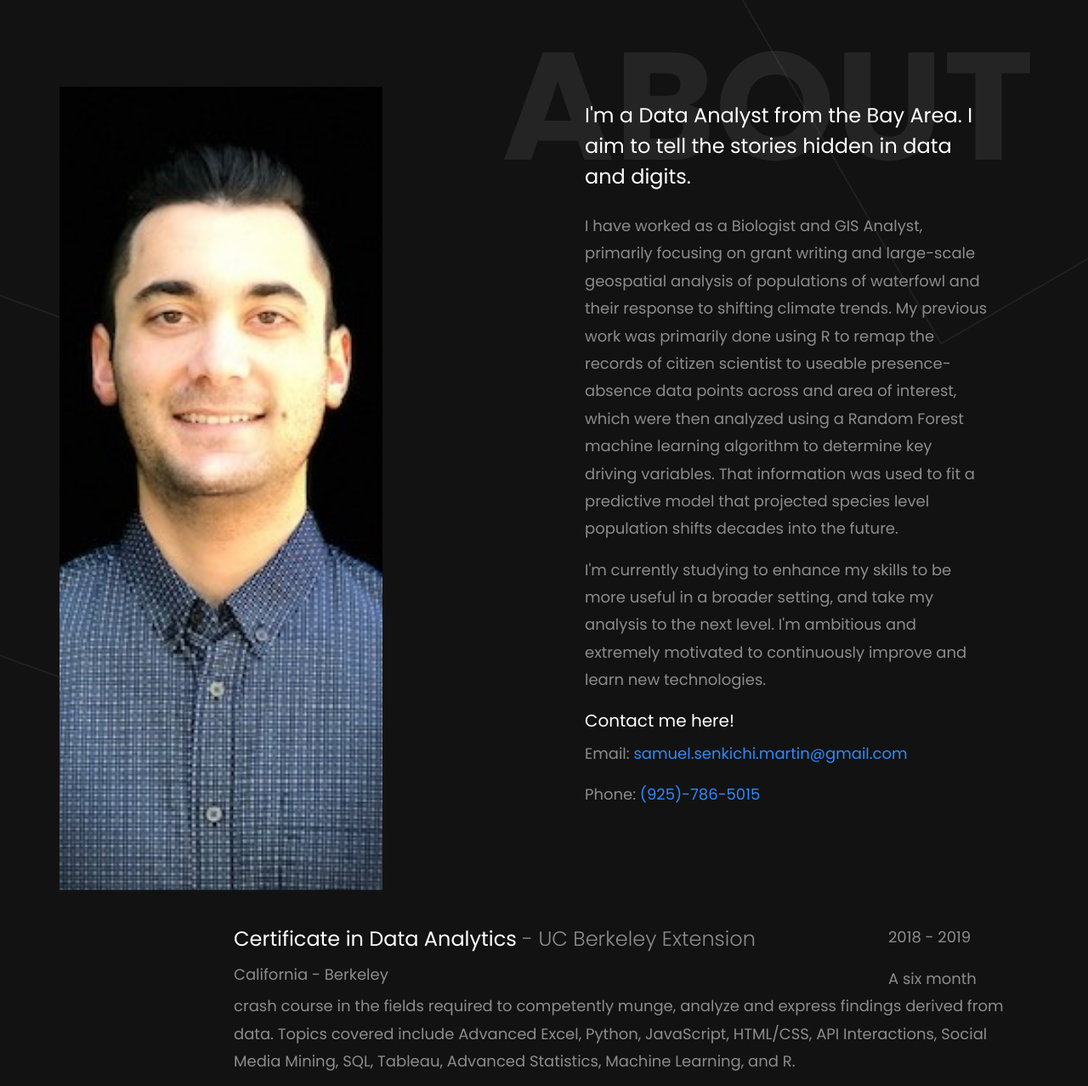
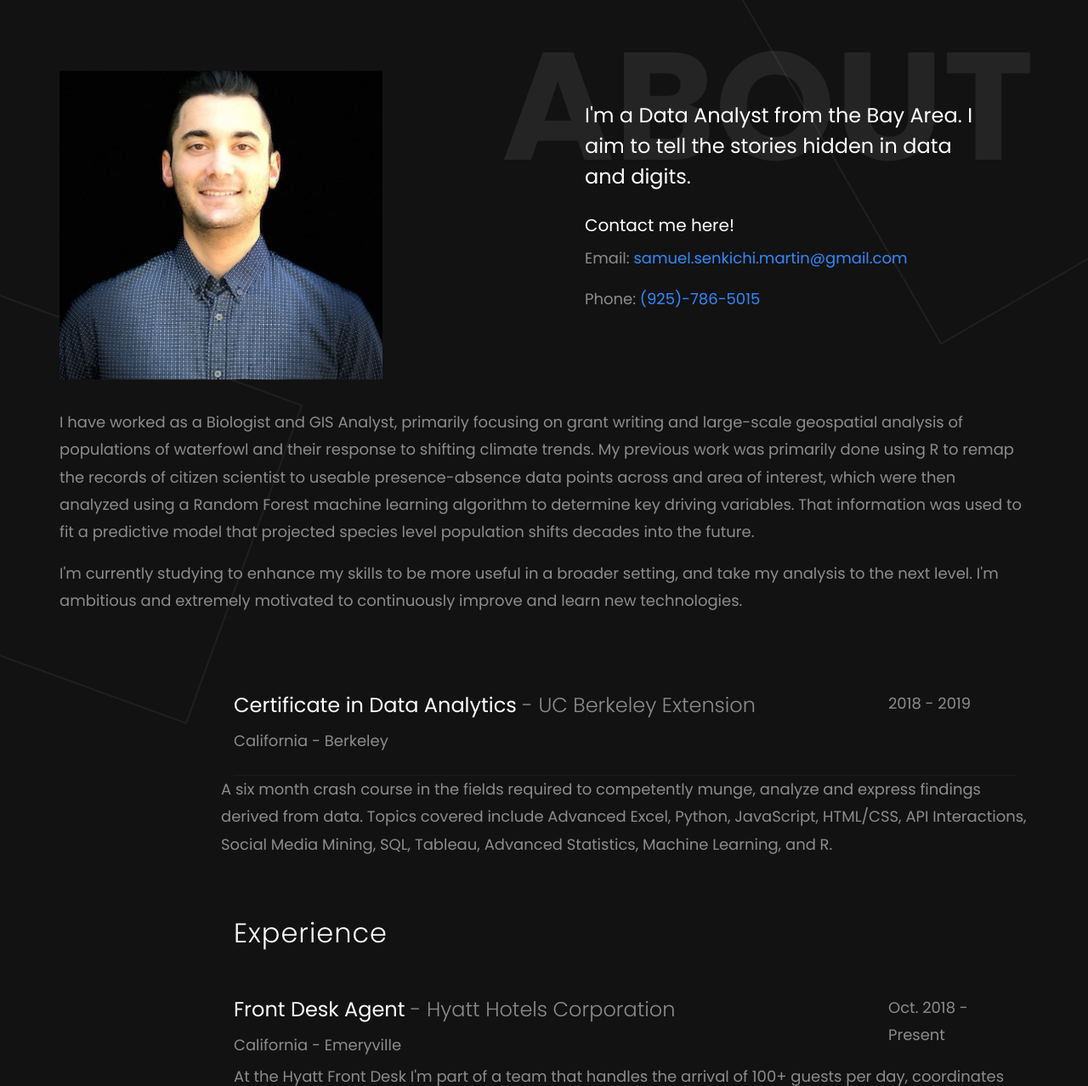
Before and after one commit to Senkichi/Portfolio, a Flask app: page /about.html in a window 1280 px wide. Shown: the part 104-1382 px from the top of the page at 85% size. Run offline with Flask 2, Linux system fonts and the light colour scheme; some libraries are stand-ins or nearby versions; some web fonts are replaced.

Commit message:
hopefully about page is less ugly

```diff
--- a/static/templates/about.html
+++ b/static/templates/about.html
@@ -78,14 +78,16 @@
                 <h1 class="bold-text">About</h1>
                 <div class="p-5">
                   <h4 class="mb-4">I'm a Data Analyst from the Bay Area. I aim to tell the stories hidden in data and digits.</h4>
-  	          		<p>I have worked as a Biologist and GIS Analyst, primarily focusing on grant writing and large-scale geospatial analysis of populations of waterfowl and their response to shifting climate trends. My previous work was primarily done using R to remap the records of citizen scientist to useable presence-absence data points across and area of interest, which were then analyzed using a Random Forest machine learning algorithm to determine key driving variables. That information was used to fit a predictive model that projected species level population shifts decades into the future.</p>
-                  <p>I'm currently studying to enhance my skills to be more useful in a broader setting, and take my analysis to the next level. I'm ambitious and extremely motivated to continuously improve and learn new technologies.</p>
                   <h5>Contact me here!</h5>
                   <p>Email: <a href="#">samuel.senkichi.martin@gmail.com</a></p>
                   <p>Phone: <a href="#">(925)-786-5015</a></p>
                 </div>
               </div>
             </div>
+          </div>
+          <div class='row d-flex justify-content-center'>
+            <p>I have worked as a Biologist and GIS Analyst, primarily focusing on grant writing and large-scale geospatial analysis of populations of waterfowl and their response to shifting climate trends. My previous work was primarily done using R to remap the records of citizen scientist to useable presence-absence data points across and area of interest, which were then analyzed using a Random Forest machine learning algorithm to determine key driving variables. That information was used to fit a predictive model that projected species level population shifts decades into the future.</p>
+            <p>I'm currently studying to enhance my skills to be more useful in a broader setting, and take my analysis to the next level. I'm ambitious and extremely motivated to continuously improve and learn new technologies.</p>
           </div>
           <div class="row d-flex justify-content-end mt-5">
           	<div class="col-md-10">
@@ -97,9 +99,9 @@
                 <div class="year">
                   <p>2018 - 2019</p>
                 </div>
-                <div>
-                  <p>A six month crash course in the fields required to competently munge, analyze and express findings derived from data. Topics covered include Advanced Excel, Python, JavaScript, HTML/CSS, API Interactions, Social Media Mining, SQL, Tableau, Advanced Statistics, Machine Learning, and R.</P>
-                </div>
+              </div>
+              <div class='row d-flex justify-content-end'>
+                <p>A six month crash course in the fields required to competently munge, analyze and express findings derived from data. Topics covered include Advanced Excel, Python, JavaScript, HTML/CSS, API Interactions, Social Media Mining, SQL, Tableau, Advanced Statistics, Machine Learning, and R.</P>
               </div>
 
           		<div class="exp mt-5 ftco-animate">
```
